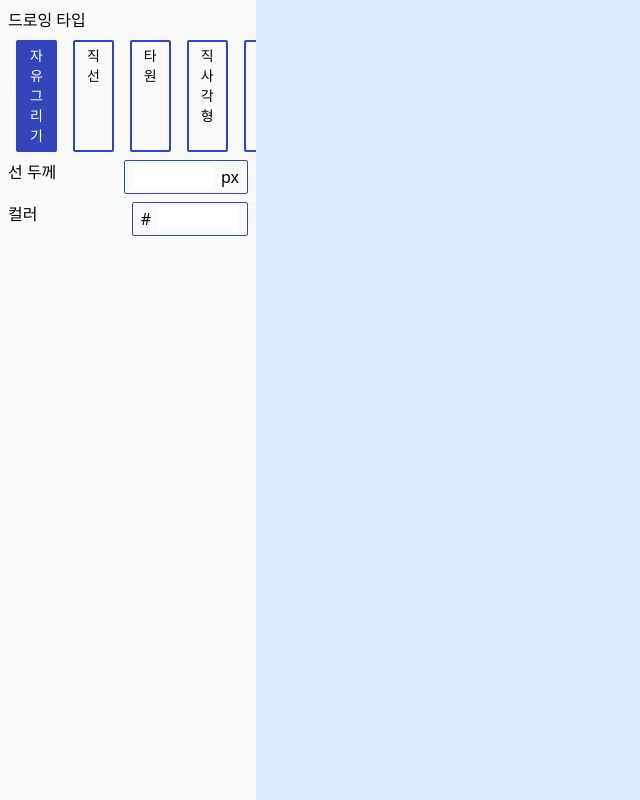
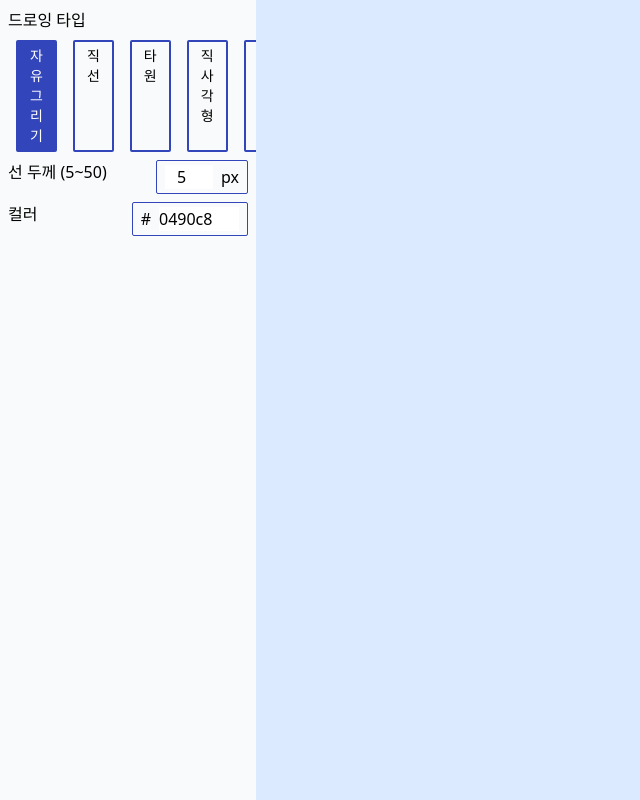
Before and after one commit to pigggulggul/konva-drawing-tool, a React (Vite) app: page / in a window 1280 px wide. Shown: the top 800 px of the page, without its empty margins (0-640 px from the left). Built offline with nearby package versions, Linux system fonts and the light colour scheme.

Commit message:
feat: 선 굵기, 색깔 기능

```diff
--- a/src/components/layout/MainScreen.tsx
+++ b/src/components/layout/MainScreen.tsx
@@ -9,7 +9,12 @@ import {
   RightScreenProp,
 } from "../../types/type";
 
-export default function MainScreen({ width, drawingMode }: RightScreenProp) {
+export default function MainScreen({
+  width,
+  drawingMode,
+  lineWeight,
+  shapeColor,
+}: RightScreenProp) {
   const [startLine, setStartLine] = useState<Point | null>(null);
   const [linePath, setLinePath] = useState<Point | null>(null);
 
@@ -184,7 +189,7 @@ export default function MainScreen({ width, drawingMode }: RightScreenProp) {
                 key={index}
                 points={item.points}
                 stroke="black"
-                strokeWidth={2}
+                strokeWidth={lineWeight}
               />
             );
           })}
@@ -196,9 +201,9 @@ export default function MainScreen({ width, drawingMode }: RightScreenProp) {
                 y={item.y}
                 radiusX={item.radiusX}
                 radiusY={item.radiusY}
-                fill="blue"
+                fill={"#" + shapeColor}
                 stroke="black"
-                strokeWidth={2}
+                strokeWidth={lineWeight}
               />
             );
           })}
@@ -210,9 +215,9 @@ export default function MainScreen({ width, drawingMode }: RightScreenProp) {
                 y={item.y}
                 width={item.width}
                 height={item.height}
-                fill="blue"
+                fill={"#" + shapeColor}
                 stroke="black"
-                strokeWidth={2}
+                strokeWidth={lineWeight}
               />
             );
           })}
@@ -221,33 +226,34 @@ export default function MainScreen({ width, drawingMode }: RightScreenProp) {
               <Line
                 key={index}
                 points={item.points}
-                fill="blue"
+                fill={"#" + shapeColor}
                 stroke="black"
-                strokeWidth={2}
+                strokeWidth={lineWeight}
                 closed={true}
               />
             );
           })}
 
+          {startLine && linePath && drawingMode === 1 && (
+            <Line
+              points={[startLine.x, startLine.y, linePath.x, linePath.y]}
+              stroke="black"
+              strokeWidth={lineWeight}
+            />
+          )}
           {startLine && drawingMode === 1 && (
             <Circle
               x={startLine.x}
               y={startLine.y}
               radius={4}
-              fill="blue"
+              fill={"white"}
               stroke="black"
               strokeWidth={2}
             />
           )}
-          {startLine && linePath && drawingMode === 1 && (
-            <Line
-              points={[startLine.x, startLine.y, linePath.x, linePath.y]}
-              stroke="black"
-              strokeWidth={2}
-            />
-          )}
+
           {startLine && drawingMode === 0 && (
-            <Line points={drawLines} stroke="black" strokeWidth={2} />
+            <Line points={drawLines} stroke="black" strokeWidth={lineWeight} />
           )}
           {startLine && drawingMode === 2 && circleRadius && (
             <Ellipse
@@ -255,9 +261,9 @@ export default function MainScreen({ width, drawingMode }: RightScreenProp) {
               y={startLine.y}
               radiusX={circleRadius.x}
               radiusY={circleRadius.y}
-              fill="blue"
+              fill={"#" + shapeColor}
               stroke="black"
-              strokeWidth={2}
+              strokeWidth={lineWeight}
             />
           )}
           {startLine && drawingMode === 3 && showRect && (
@@ -266,13 +272,17 @@ export default function MainScreen({ width, drawingMode }: RightScreenProp) {
               y={showRect.y}
               width={showRect.width}
               height={showRect.height}
-              fill="blue"
+              fill={"#" + shapeColor}
               stroke="black"
             />
           )}
           {startLine && drawingMode === 4 && (
             <>
-              <Line points={multiLinePath} stroke="black" strokeWidth={2} />
+              <Line
+                points={multiLinePath}
+                stroke="black"
+                strokeWidth={lineWeight}
+              />
               {Array.from(
                 { length: Math.floor(multiLinePath.length / 2) },
                 (_, index) => (
--- a/src/components/layout/SideBarLeft.tsx
+++ b/src/components/layout/SideBarLeft.tsx
@@ -1,3 +1,4 @@
+import { ChangeEvent } from "react";
 import { SideBarLeftProp } from "../../types/type";
 import ListButton from "../common/ListButton";
 
@@ -5,7 +6,29 @@ export default function SideBarLeft({
   width,
   drawingMode,
   setDrawingMode,
+  lineWeight,
+  setLineWeight,
+  shapeColor,
+  setShapeColor,
 }: SideBarLeftProp) {
+  const onChangeWeight = (e: ChangeEvent<HTMLInputElement>) => {
+    setLineWeight(Number(e.target.value));
+  };
+  const onBlurWeight = () => {
+    if (lineWeight < 5) {
+      setLineWeight(5);
+    } else if (lineWeight > 50) {
+      setLineWeight(50);
+    }
+  };
+  const onChangeColor = (e: ChangeEvent<HTMLInputElement>) => {
+    // 16진수만 허용하는 정규식
+    const hexColorRegex = /^[0-9A-Fa-f]{0,6}$/;
+
+    if (hexColorRegex.test(e.target.value)) {
+      setShapeColor(e.target.value);
+    }
+  };
   return (
     <section
       className="h-full bg-gray-50 px-2 py-2"
@@ -52,9 +75,17 @@ export default function SideBarLeft({
         </ul>
       </div>
       <div className="flex my-2 justify-between">
-        <p>선 두께</p>
+        <p>선 두께 (5~50)</p>
         <div className="flex justify-center items-center border color-border-main rounded-sm px-2 py-1">
-          <input className="w-20 " type="number" />
+          <input
+            className="w-12 text-center"
+            value={lineWeight}
+            type="number"
+            min={5}
+            max={50}
+            onChange={onChangeWeight}
+            onBlur={onBlurWeight}
+          />
           <p className="ms-2">px</p>
         </div>
       </div>
@@ -62,7 +93,12 @@ export default function SideBarLeft({
         <p>컬러</p>
         <div className="flex justify-center items-center border color-border-main rounded-sm px-2 py-1">
           <p className="me-2">#</p>
-          <input className="w-20 " type="text" />
+          <input
+            className="w-20 "
+            type="text"
+            value={shapeColor}
+            onChange={onChangeColor}
+          />
         </div>
       </div>
     </section>
--- a/src/pages/MainPage.tsx
+++ b/src/pages/MainPage.tsx
@@ -6,6 +6,8 @@ import { useState } from "react";
 
 export default function MainPage() {
   const [drawingMode, setDrawingMode] = useState<number>(0);
+  const [lineWeight, setLineWeight] = useState<number>(5);
+  const [shapeColor, setShapeColor] = useState<string>("0490c8");
 
   return (
     <section className="h-full flex">
@@ -13,8 +15,17 @@ export default function MainPage() {
         width={20}
         drawingMode={drawingMode}
         setDrawingMode={setDrawingMode}
+        lineWeight={lineWeight}
+        setLineWeight={setLineWeight}
+        shapeColor={shapeColor}
+        setShapeColor={setShapeColor}
       />
-      <MainScreen width={80} drawingMode={drawingMode} />
+      <MainScreen
+        width={80}
+        drawingMode={drawingMode}
+        lineWeight={lineWeight}
+        shapeColor={shapeColor}
+      />
     </section>
   );
 }
--- a/src/types/type.ts
+++ b/src/types/type.ts
@@ -6,6 +6,10 @@ export type SideBarLeftProp = {
   width: number;
   drawingMode: number;
   setDrawingMode: React.Dispatch<React.SetStateAction<number>>;
+  lineWeight: number;
+  setLineWeight: React.Dispatch<React.SetStateAction<number>>;
+  shapeColor: string;
+  setShapeColor: React.Dispatch<React.SetStateAction<string>>;
 };
 
 // 캔버스 관련 타입
@@ -17,6 +21,8 @@ export type SideBarLeftProp = {
 export type RightScreenProp = {
   width: number;
   drawingMode: number;
+  lineWeight: number;
+  shapeColor: string;
 };
 
 /** Shape x,y 좌표 */
```
